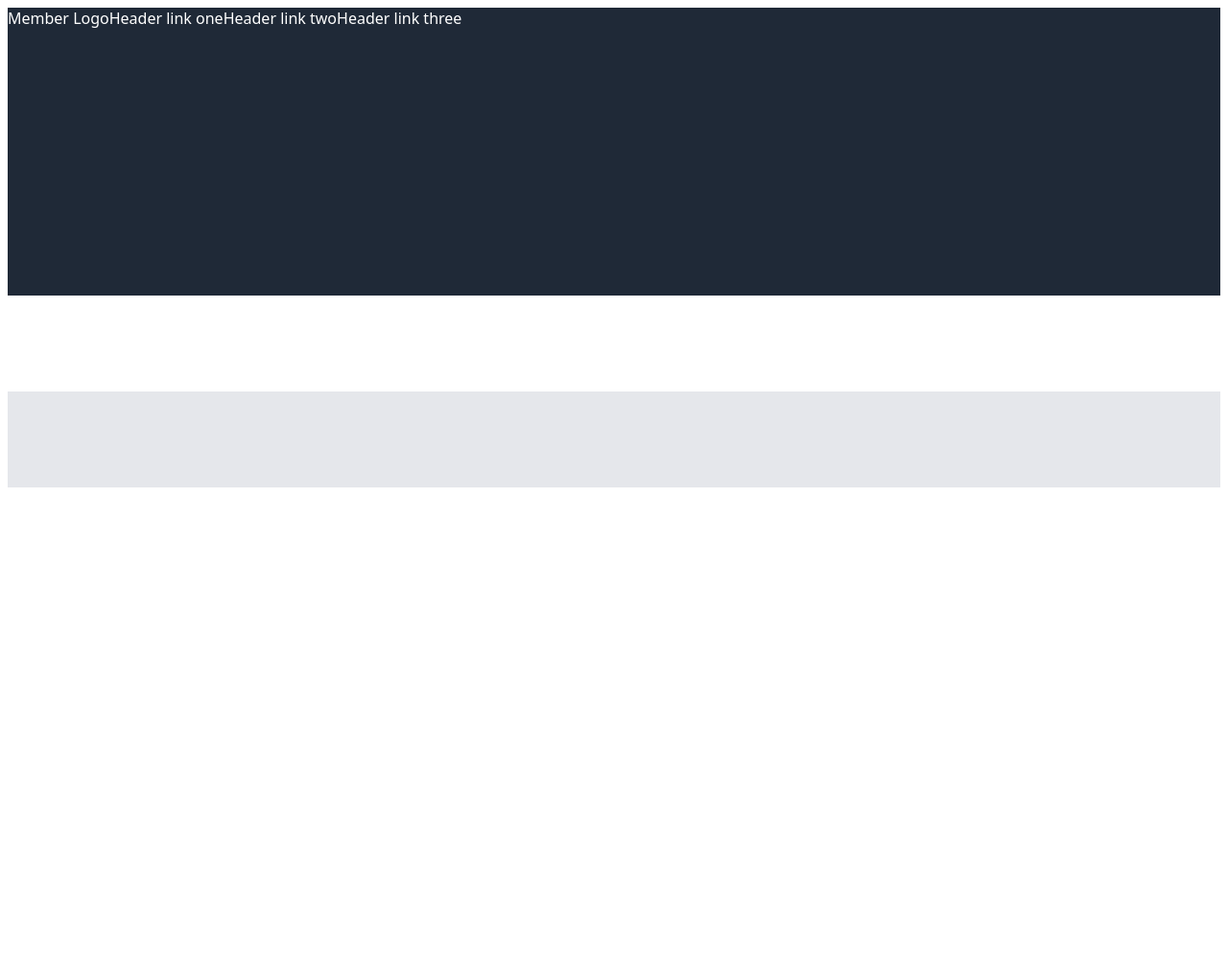
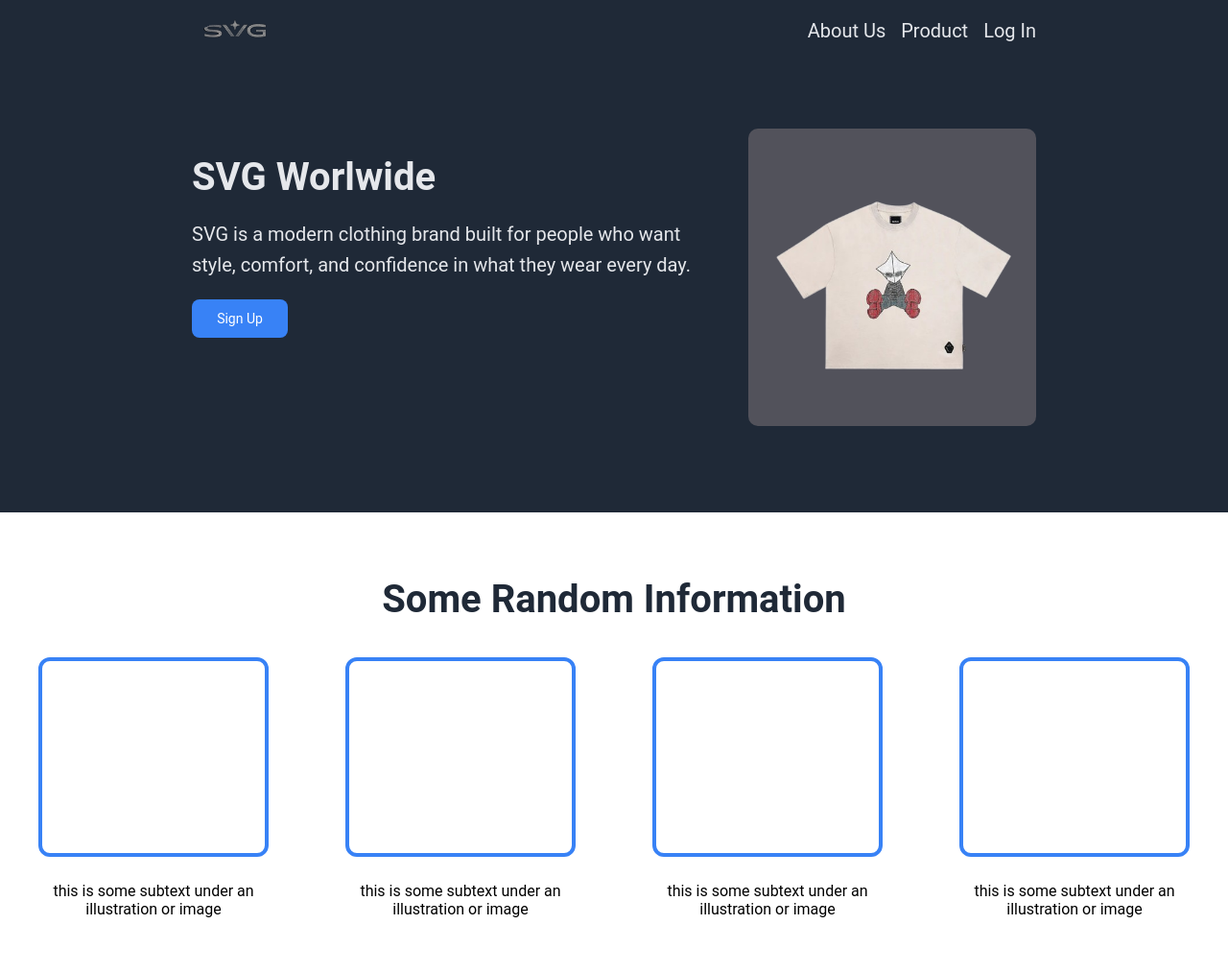
Before and after one commit to MamangDaya/landing-page, a plain HTML site: page index.html in a window 1280 px wide. Shown: the whole page at 96% size. Before the commit the page ends 800 px from the top, so only its background shows below. Drawn offline with Linux system fonts and the light colour scheme.

Commit message:
Finish header, content and info container.

```diff
--- a/index.html
+++ b/index.html
@@ -3,23 +3,52 @@
 <head>
     <meta charset="UTF-8">
     <meta name="viewport" content="width=device-width, initial-scale=1.0">
-    <title>Document</title>
+    <title>Page</title>
     <link rel="stylesheet" href="styles.css">
 </head>
 <body>
     <div class="header-container">
-        <div class="header">
-            <div>Member Logo</div>
-            <div>Header link one</div>
-            <div>Header link two</div>
-            <div>Header link three</div>
+        <nav class="header">
+            <div class="logo"><img class="logo-img" src="images/logo1.jpg"></div>
+            <ul class="links">
+                <li>About Us</li>
+                <li>Product</li>
+                <li>Log In</li>
+            </ul>
+        </nav>
+    </div>
+    <div class="content-container">
+        <div class="content-text">
+            <h1>SVG Worlwide</h1>
+            <p>SVG is a modern clothing brand built for people who want style, comfort, and confidence in what they wear every day.</p>
+            <button class="content-button">Sign Up</button>
+        </div>
+        <div class="content-img">
+            <img src="images/thsirt1.jpg" height="310px", width="300px">
         </div>
     </div>
-
-    <div class="information-container"></div>
-
-    <div class="quote-container"></div>
-
-    <div class="footer-container"></div>
+    <div class="info-container">
+        <div class="info-title">
+            <h1>Some Random Information</h1>
+        </div>
+        <div class="info-boxes">
+            <div class="box-holder">
+                <div class="box"></div>
+                <p>this is some subtext under an illustration or image</p>
+            </div>
+            <div class="box-holder">
+                <div class="box"></div>
+                <p>this is some subtext under an illustration or image</p>
+            </div>
+            <div class="box-holder">
+                <div class="box"></div>
+                <p>this is some subtext under an illustration or image</p>
+            </div>
+            <div class="box-holder">
+                <div class="box"></div>
+                <p>this is some subtext under an illustration or image</p>
+            </div>
+        </div>
+    </div>
 </body>
 </html>
--- a/styles.css
+++ b/styles.css
@@ -1,33 +1,114 @@
 * {
-    font-family: system-ui, -apple-system, BlinkMacSystemFont, 'Segoe UI', Roboto, Oxygen, Ubuntu, Cantarell, 'Open Sans', 'Helvetica Neue', sans-serif;
+    font-family: 'Roboto', sans-serif;
 }
 
-.header-container {
-    background-color: #1F2937;
-    display: flex;
-    height: 300px;
-    color: white;
+body {
+    margin: 0;
 }
 
-.information-container {
-    background-color: white;
-    display: flex;
-    height: 100px;
-}
-
-.quote-container {
-    background-color: #E5E7EB;
-    display: flex;
-    height: 100px;
-}
-
-.footer-container {
-    background-color: white;
-    display: flex;
-    height: 100px;
+.header-container, .content-container {
+    background-color: #1F2937;
+    padding-left: 200px;
+    padding-right: 200px;
 }
 
 .header {
     display: flex;
+    align-items: center;
     justify-content: space-between;
 }
+
+.logo {
+    display: flex;
+    width: 60;
+    height: 60;
+}
+
+.links {
+    list-style-type: none;
+    text-decoration: none;
+    color: #e5e7eb;
+    font-size: 20px;
+    gap: 16px;
+    display: flex;
+}
+
+.content-container {
+    display: flex;
+    justify-content: space-between;
+    align-items: flex-start;
+    padding-top: 70px;
+    padding-bottom: 90px;
+}
+
+.content-button {
+    width: 100px;
+    height: 40px;
+    background-color: #3882F6;
+    color: white;
+    border-radius: 8px;
+    border: none;
+    font-size: 14px;
+}
+
+.content-text {
+    color: #e5e7eb;
+    font-size: 20px;
+    max-width: 600px;
+}
+.content-text h1 {
+    margin-bottom: 20px;
+}
+
+.content-text p {
+    margin-top: 20px;
+    line-height: 1.6;
+}
+
+.content-img {
+    background-color: #52525b;
+    border-radius: 10px;
+    margin-left: 50px;
+    display: flex;
+    justify-content: flex-end;
+}
+
+.info-container {
+    padding-top: 40px;
+    padding-bottom: 40px;
+    display: flex;
+    flex-direction: column;
+    background-color: white;
+    align-items: center;
+}
+
+.info-title {
+    font-size: 20px;
+    font-weight: 900;
+    color: #1F2937;
+    padding-bottom: 10px;
+}
+
+.info-boxes {
+    display: flex;
+    justify-content: space-between;
+    align-items: center;
+    gap: 80px;
+}
+
+.box-holder {
+    display: flex;
+    flex-direction: column;
+}
+
+.box {
+    border: 4px solid #3882F6;
+    height: 200px;
+    margin-bottom: 10px;
+    border-radius: 12px;
+}
+
+.box-holder p {
+    max-width: 240px;
+    text-align: center;
+}
```
Also changed, not shown: images/logo.jpg (added), images/logo1.jpg (added), images/thsirt1.jpg (added), images/tshirt.jpg (added).
